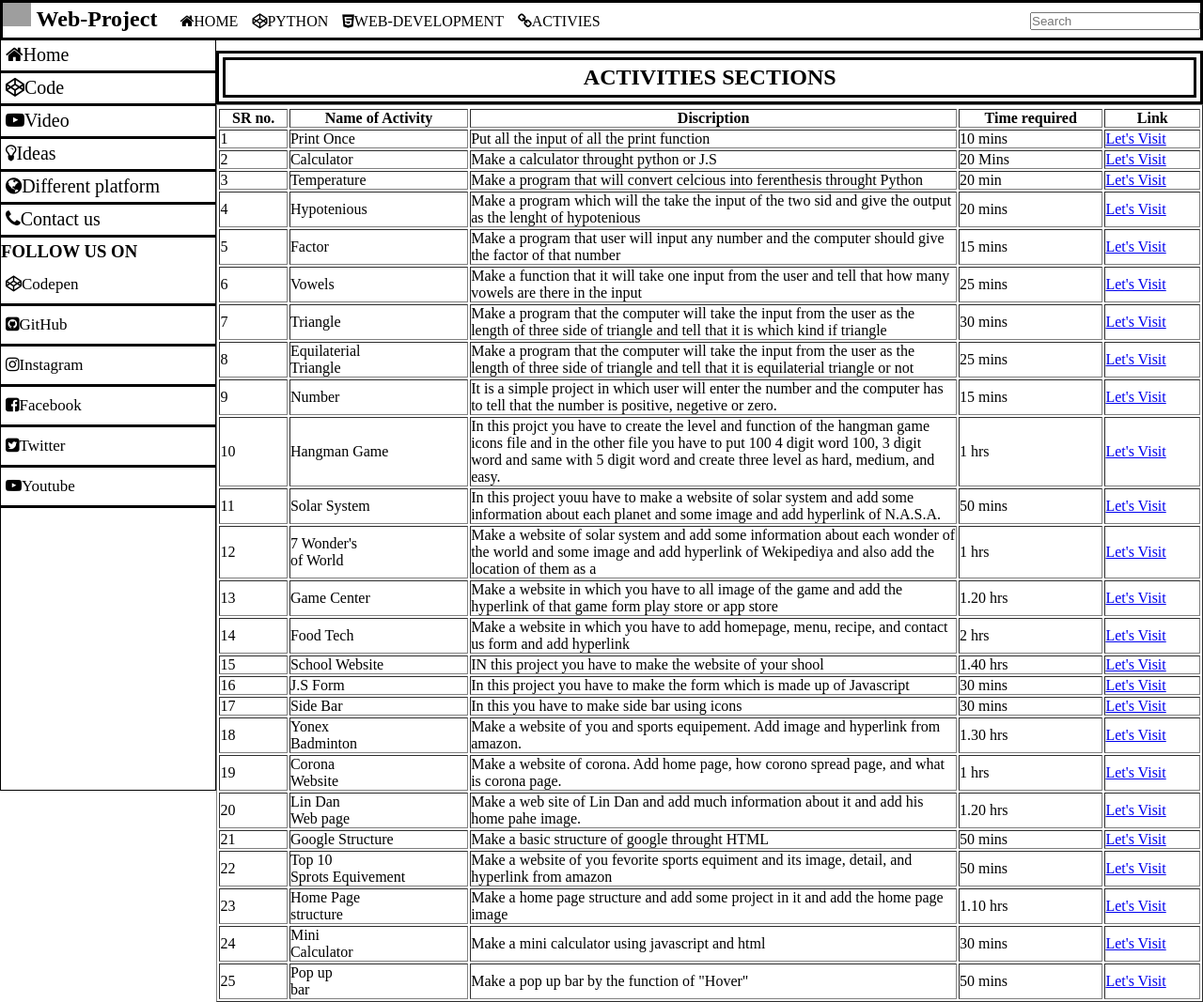
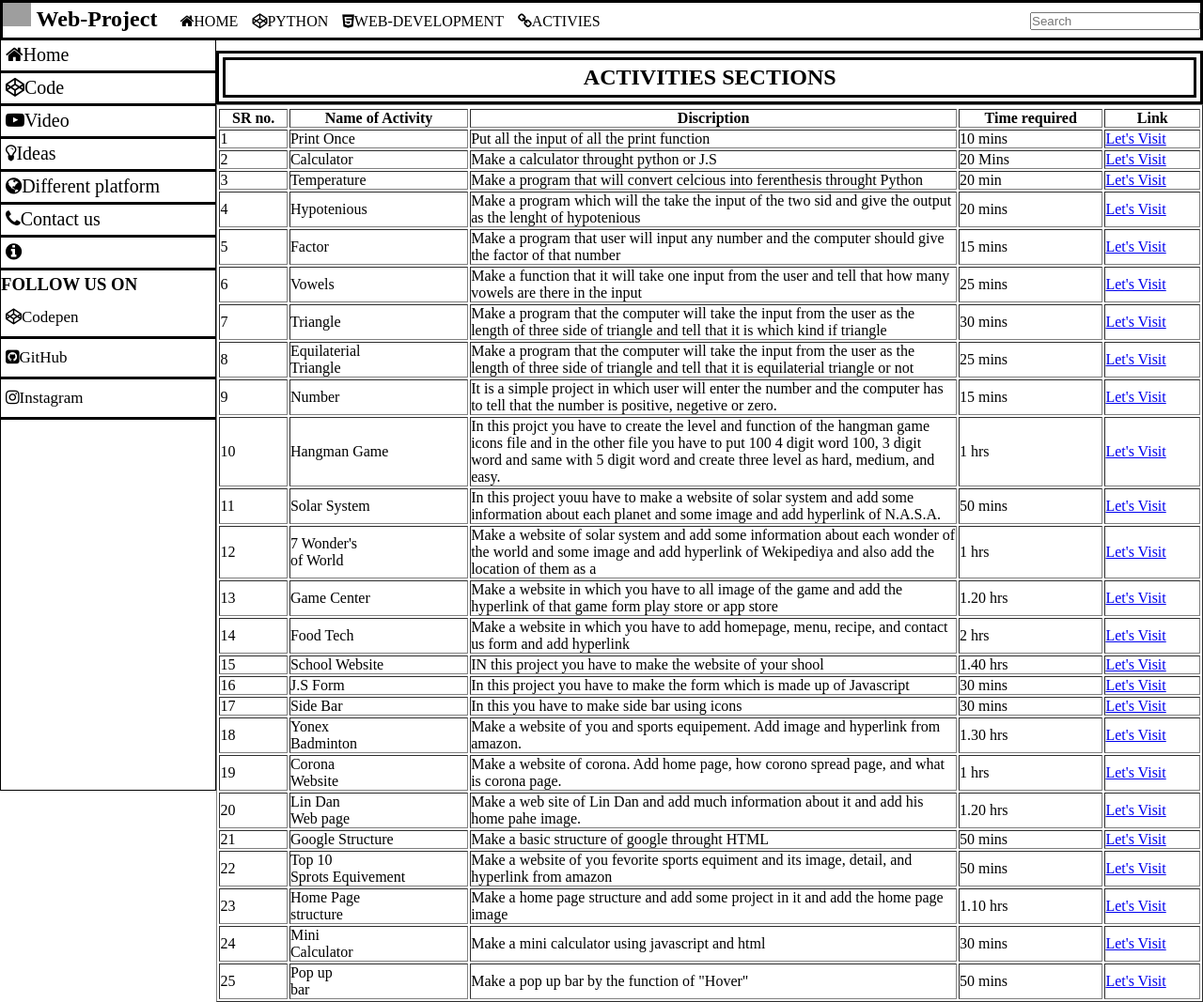
Before and after one commit to AakashKavediya/Activity, a plain HTML site: page index.html in a window 1280 px wide. Shown: the top 1067 px of the page at 94% size. Drawn offline with Linux system fonts and the light colour scheme; grey boxes are pictures that could not be loaded.

Commit message:
Last push

```diff
--- a/index.html
+++ b/index.html
@@ -31,13 +31,11 @@
                 <li><span><a href="https://aakashkavediya.github.io/Idea-Page/"><i class="fa fa-lightbulb-o">Ideas</i></a></span></li>
                 <li><span><a href="https://aakashkavediya.github.io/DifferentPlatform/"><i class="fa fa-globe">Different platform</i></a></span></li>
                 <li><span><a href="https://aakashkavediya.github.io/Contact-us/"><i class="fa fa-phone">Contact us</i></a></span></li>
+                <li><a href="https://aakashkavediya.github.io/Icons-Page/"><i class="fa fa-info-circle"></i></a></li>
                 <h3>FOLLOW US ON</h3>
-                <a href="#" class="icons"><i class="fa fa-codepen">Codepen</i></a>
-                <a href="#" class="icons"><i class="fa fa-github-square">GitHub</i></a>
-                <a href="#" class="icons"><i class="fa fa-instagram">Instagram</i></a>
-                <a href="#" class="icons"><i class="fa fa-facebook-square">Facebook</i></a>
-                <a href="#" class="icons"><i class="fa fa-twitter-square">Twitter</i></a>
-                <a href="#" class="icons"><i class="fa fa-youtube-play">Youtube</i></a>
+                <a href="https://codepen.io/Aakash-Kavediya" class="icons"><i class="fa fa-codepen">Codepen</i></a>
+                <a href="https://github.com/AakashKavediya" class="icons"><i class="fa fa-github-square">GitHub</i></a>
+                <a href="https://replit.com/@Aakash2006" class="icons"><i class="fa fa-instagram">Instagram</i></a>
             </ul>
         </div>
     </div><br><br><br>
```
